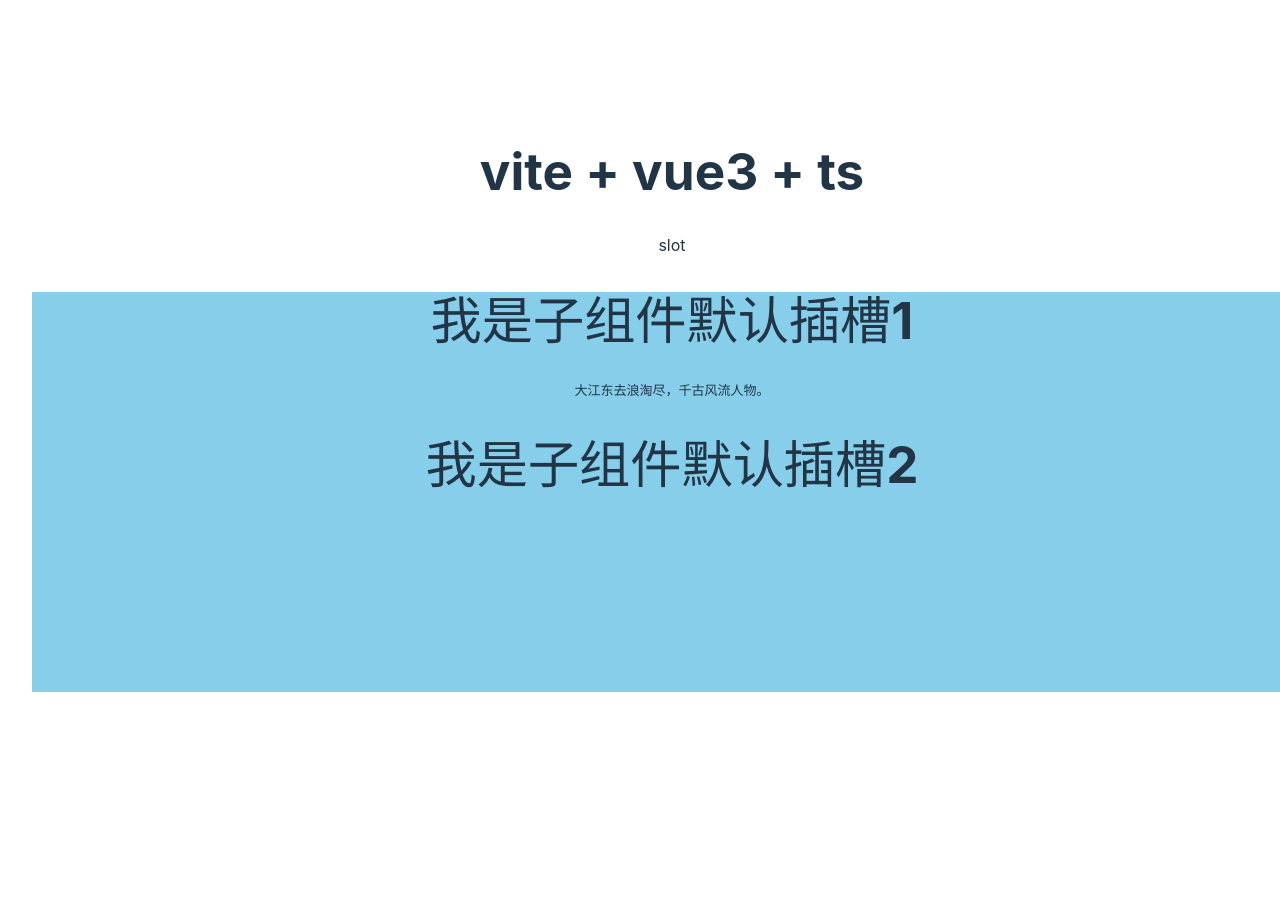
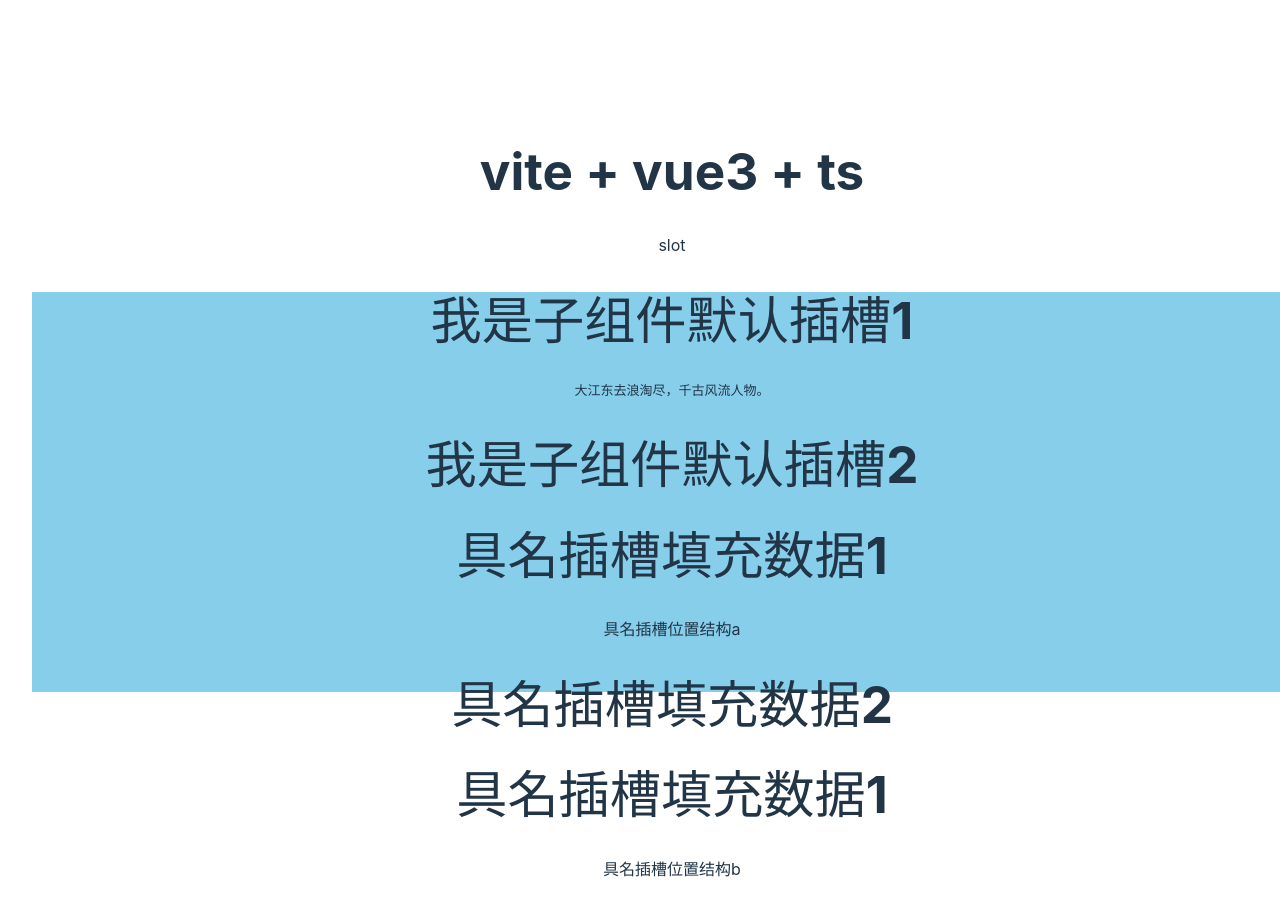
Before and after one commit to changxianglin/projectAboutVue3, a Vue app: page / in a window 1280 px wide. Shown: the top 916 px of the page. Before the commit the page ends 800 px from the top, so only its background shows below. Built offline with nearby package versions, Linux system fonts and the light colour scheme.

Commit message:
v-slot: instan of #

```diff
--- a/src/components/slotTest.vue
+++ b/src/components/slotTest.vue
@@ -4,6 +4,13 @@
     <div>
       <pre>大江东去浪淘尽，千古风流人物。</pre>
     </div>
+    <!--  -->
+    <template #a>
+      <div>具名插槽位置结构a</div>
+    </template>
+    <template v-slot:b>
+      <div>具名插槽位置结构b</div>
+    </template>
   </TestSlot>
 </template>
 
--- a/src/components/testSlot.vue
+++ b/src/components/testSlot.vue
@@ -3,6 +3,12 @@
     <h1>我是子组件默认插槽1</h1>
     <slot></slot>
     <h1>我是子组件默认插槽2</h1>
+    <h1>具名插槽填充数据1</h1>
+    <slot name="a"></slot>
+    <h1>具名插槽填充数据2</h1>
+    <h1>具名插槽填充数据1</h1>
+    <slot name="b"></slot>
+    <h1>具名插槽填充数据2</h1>
   </div>
 </template>
 
```
